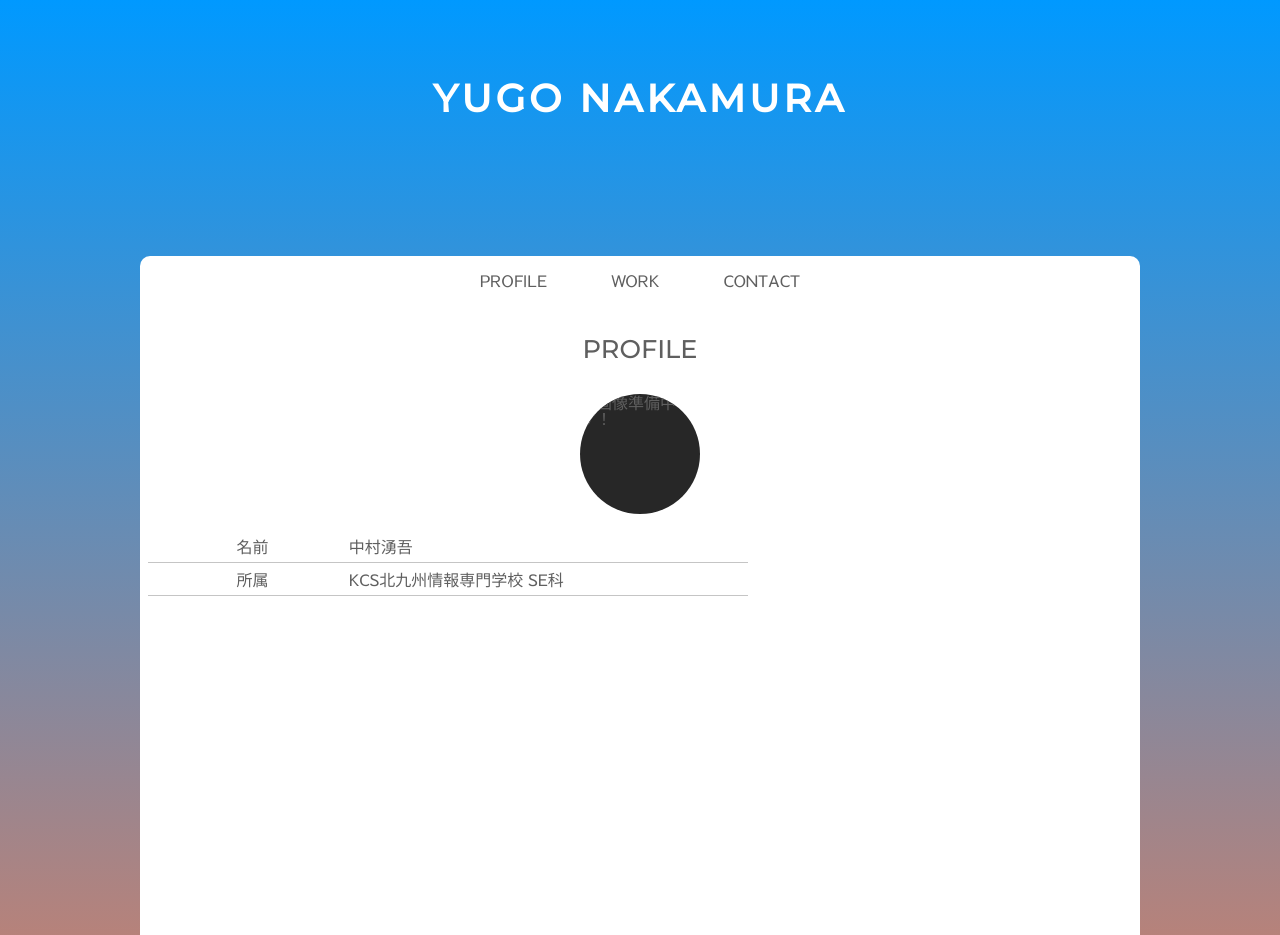
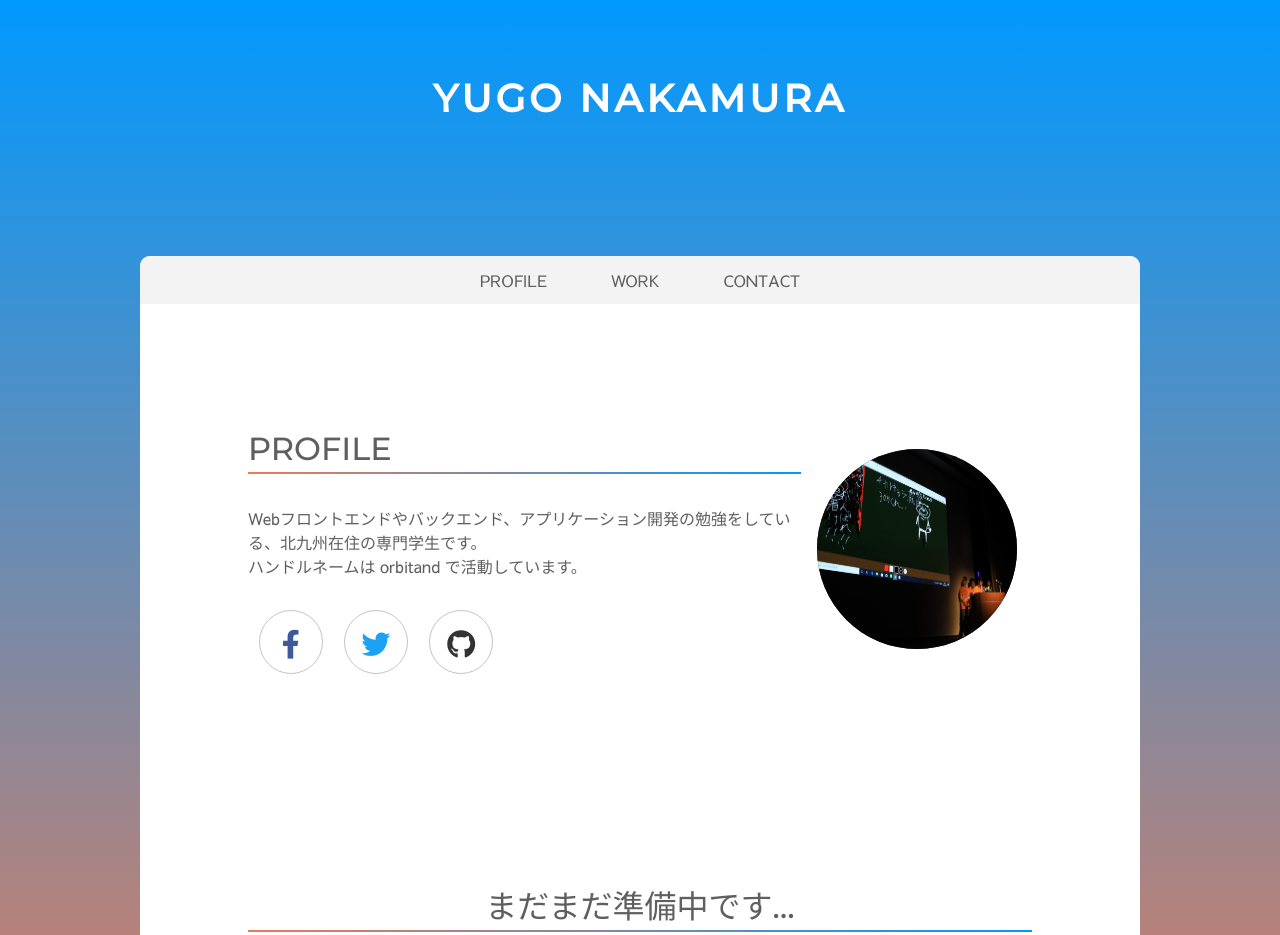
Before and after one commit to yugorbit/yugorbit.github.io, a plain HTML site: page index.html in a window 1280 px wide. Shown: the top 935 px of the page. Drawn offline with Linux system fonts and the light colour scheme.

Commit message:
layout update #3 コンテンツ部分のレイアウトを適応しました。

```diff
--- a/index.html
+++ b/index.html
@@ -8,6 +8,7 @@
 
   <link href="https://fonts.googleapis.com/css?family=Montserrat:500&display=swap" rel="stylesheet">
   <link href="https://fonts.googleapis.com/css?family=Sawarabi+Gothic" rel="stylesheet">
+  <link href="https://use.fontawesome.com/releases/v5.8.2/css/all.css" rel="stylesheet">
   <link href="/static/stylesheet/css/main.css" rel="stylesheet">
   <title>yugorbit</title>
 </head>
@@ -34,19 +35,25 @@
           </li>
         </ul>
       </nav>
+      <article class="split">
+        <div class="plain">
+          <h2 class="plain_title align-left">PROFILE</h2>
+          <p class="plain_text">
+            Webフロントエンドやバックエンド、アプリケーション開発の勉強をしている、北九州在住の専門学生です。<br>
+            ハンドルネームは orbitand で活動しています。
+          </p>
+          <div class="links align-left">
+            <a href="https://www.facebook.com/orbitand" class="links_item-facebook"><i class="fab fa-facebook-f"></i></a>
+            <a href="https://twitter.com/or_bit_and" class="links_item-twitter"><i class="fab fa-twitter"></i></a>
+            <a href="https://github.com/yugorbit" class="links_item-github"><i class="fab fa-github"></i></a>
+          </div>
+        </div>
+        <div class="plain-minimum">
+          <img src="/static/img/1V6A8088.jpg" class="img-circle" alt="画像準備中です！">
+        </div>
+      </article>
       <article class="plain">
-        <h2 class="plain_title">PROFILE</h2>
-        <img src="" class="img-circle" alt="画像準備中です！">
-        <table class="table">
-          <tr class="row">
-            <td class="row_head">名前</td>
-            <td class="row_data">中村湧吾</td>
-          </tr>
-          <tr class="row">
-            <td class="row_head">所属</td>
-            <td class="row_data">KCS北九州情報専門学校 SE科</td>
-          </tr>
-        </table>
+        <h2 class="plain_title">まだまだ準備中です…</h2>
       </article>
     </main>
     <footer class="footer">
--- a/static/stylesheet/scss/layout/_menu.scss
+++ b/static/stylesheet/scss/layout/_menu.scss
@@ -7,7 +7,8 @@
 
   text-align: center;
 
-  color: rgb(218, 218, 218);
+  color: $col-text;
+  background-color: #F3F3F3;
 
   &_item{
     line-height: 48px;
@@ -15,8 +16,6 @@
     padding: 0 16px;
 
     transition: background-color 0.3s;
-
-    background-color: #FFFFFF;
 
     @include mq(pc){
       padding: 0 32px;
--- a/static/stylesheet/scss/main.scss
+++ b/static/stylesheet/scss/main.scss
@@ -17,3 +17,5 @@
 @import "module/links";
 @import "module/table";
 @import "module/img";
+@import "module/split";
+@import "module/align";
--- /dev/null
+++ b/static/stylesheet/scss/module/_align.scss
@@ -0,0 +1,10 @@
+.align-left{
+  justify-content: left;
+
+  text-align: left;
+}
+.align-right{
+  justify-content: right;
+
+  text-align: right;
+}
--- a/static/stylesheet/scss/module/_img.scss
+++ b/static/stylesheet/scss/module/_img.scss
@@ -1,14 +1,17 @@
 .img{
+  position: absolute;
+  top: 50%;
+
   display: block;
 
-  width: 160px;
-  height: 160px;
-  margin: 16px auto;
+  margin: 0 auto;
+
+  transform: translateY(-50%);
 }
 
 .img-circle{
-  width: 120px;
-  height: 120px;
+  width: 200px;
+  height: 200px;
 
   color: $col-text;
   border-radius: 50%;
--- a/static/stylesheet/scss/module/_links.scss
+++ b/static/stylesheet/scss/module/_links.scss
@@ -1,4 +1,49 @@
 .links{
+  display: flex;
+  justify-content: center;
+
   width: 100%;
-  height: 64px;
+  max-width: 256px;
+  margin: 16px auto;
+
+  @include mq(pc){
+    width: 312px;
+    margin: 16px 0;
+  }
+
+  &_item{
+    font-size: 1.8em;
+    line-height: 64px;
+
+    display: block;
+
+    width: 64px;
+    height: 64px;
+    margin: 16px auto;
+
+    transition: box-shadow 0.3s;
+    text-align: center;
+
+    border: 1px solid $col-lightblack;
+    border-radius: 50%;
+    box-shadow: none;
+    &:hover{
+      box-shadow: 0 4px 2px $col-lightblack;
+    }
+  }
+  &_item-twitter{
+    color: #1DA1F2;
+
+    @extend .links_item;
+  }
+  &_item-facebook{
+    color: #3C5A99;
+
+    @extend .links_item;
+  }
+  &_item-github{
+    color: #333333;
+
+    @extend .links_item;
+  }
 }
--- a/static/stylesheet/scss/module/_plain.scss
+++ b/static/stylesheet/scss/module/_plain.scss
@@ -1,29 +1,63 @@
 .plain{
+  position: relative;
+
   width: 100%;
-  margin: 16px 0;
-  padding: 0 8px;
+  margin: 48px auto;
+  padding: 0 16px;
 
   color: $col-text;
 
-  @include mq(){
+  @include mq(pc){
+    max-width: 800px;
+    margin: 88px auto;
+    padding: 0 8px;
   }
 
   &_title{
     font-family: "Montserrat", sans-serif;
-    font-size: 1.6em;
+    font-size: 2.0em;
 
-    padding: 16px 0;
+    position: relative;
+
+    max-width: 100%;
+    margin: 32px 0;
+    padding: 9px 0;
 
     text-align: center;
+    &::after{
+      position: absolute;
+      bottom: 0;
+      left: 0;
+
+      display: inline-block;
+
+      width: 100%;
+      height: 2px;
+
+      content: "";
+
+      background: linear-gradient(90deg, #E77C57 0%, #0099FF 100%);
+    }
+  }
+  &_caption{
+    font-size: 1.6em;
   }
   &_text{
     font-size: 1.0em;
     line-height: 1.5em;
 
-    padding: 16px 0;
+    display: block;
 
-    @include mq(pc){
-      padding: 0 64px;
-    }
+    max-width: 600px;
+    margin: 0 auto;
   }
 }
+
+.plain-minimum{
+  width: 100%;
+
+  @extend .plain;
+  @include mq(pc){
+    width: 40%;
+  }
+}
--- /dev/null
+++ b/static/stylesheet/scss/module/_split.scss
@@ -0,0 +1,9 @@
+.split{
+  width: 100%;
+  max-width: 800px;
+  margin: 0 auto;
+
+  @include mq(pc){
+    display: flex;
+  }
+}
--- a/static/stylesheet/scss/module/_table.scss
+++ b/static/stylesheet/scss/module/_table.scss
@@ -1,6 +1,7 @@
 .table{
   width: 100%;
   max-width: 600px;
+  margin: 0 auto;
 
   text-align: center;
   .row{
```
Also changed, not shown: static/stylesheet/css/main.css.
